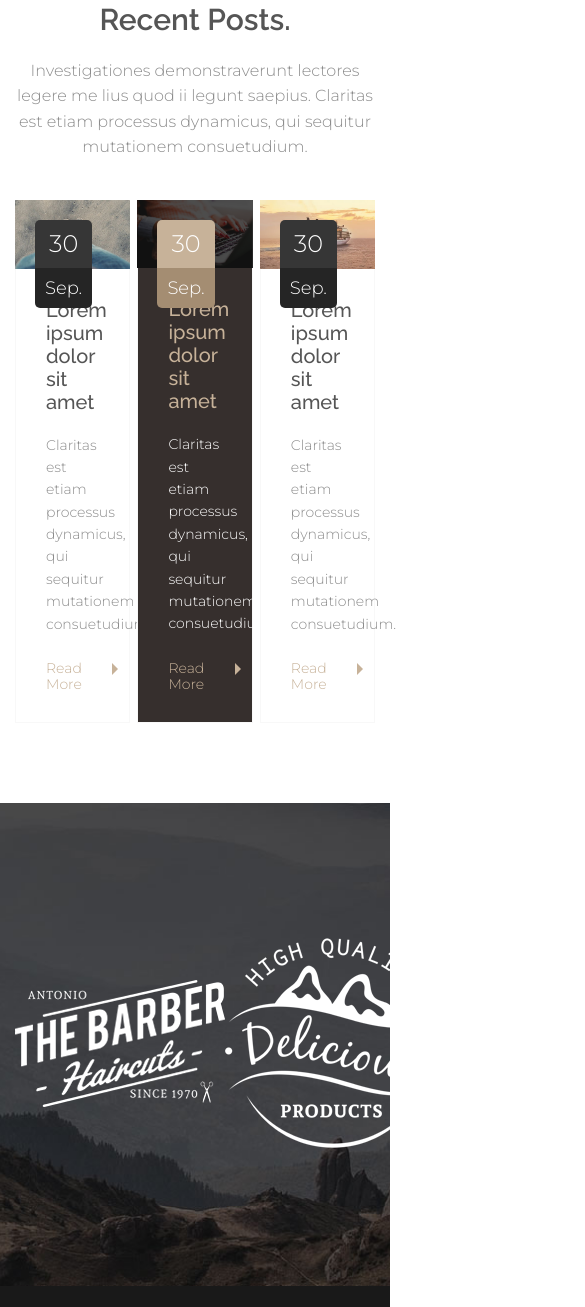
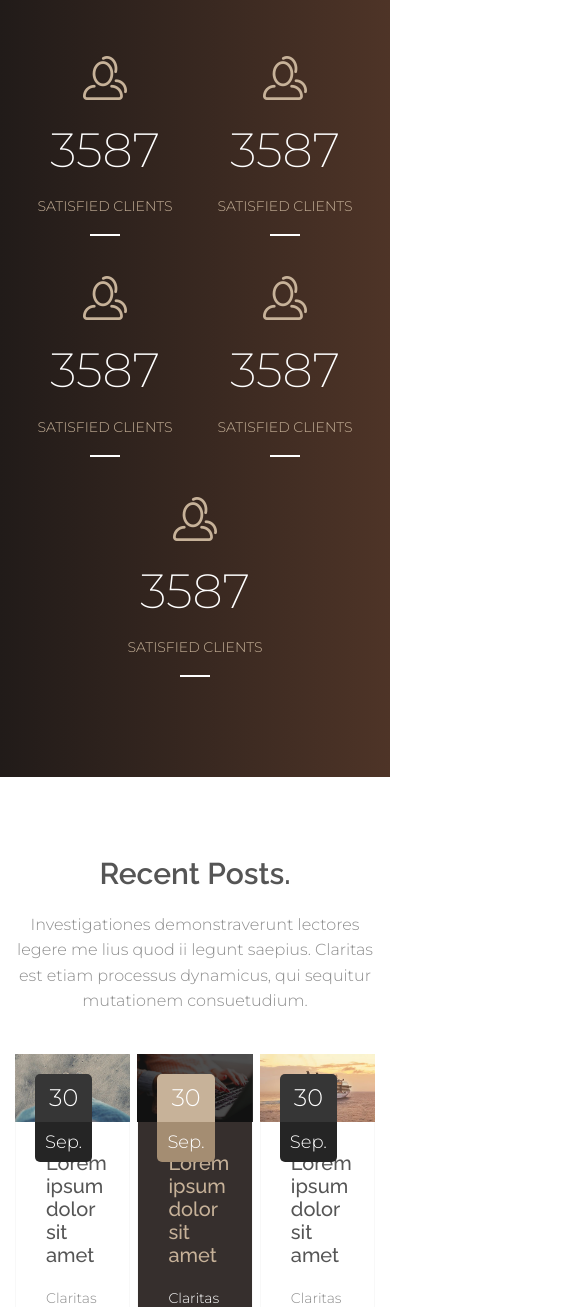
Before and after one commit to fertility47/waxom__project, a plain HTML site: page app/index.html in a window 390 px wide. Shown: the part 5625-6932 px from the top of the page, 585 px wide, since content can reach past the window. Drawn offline with nearby package versions, Linux system fonts and the light colour scheme.

Commit message:
new update

```diff
--- a/app/css/style.css
+++ b/app/css/style.css
@@ -583,6 +583,20 @@ body{
         position: relative;
 
     }
+    @media screen and (max-width:768px){
+        .our__projects-items {
+            width: 49%;
+        }
+    }
+    /* @media screen and (max-width:465px){
+        .statistics__item {
+            width: 50%;
+            text-align: center;
+        }
+        .statistics__item:nth-child(n+2){
+            margin-bottom: 40px;
+        }
+    } */
 
     .our__projects-items:hover
     .our__projects-photo{
@@ -805,26 +819,49 @@ body{
 ========================================================== */
 .statistics {
     display: flex;
-    width: 100%;
+    max-width: 100%;
     padding: 60px 0;
     background: linear-gradient( to right, rgb(33,27,25) 0%, rgb(78,52,39) 100%);
 }
 .statistics__inner {
     display: flex;
-    margin: auto;
+    width: 100%;
+    flex-wrap: wrap;
+    justify-content: space-between;
 }
 
 
 .statistics__item {
+    width: 20%;
     text-align: center;
-    margin-left: 60px;
 }
-.statistics__item:first-child {
-    margin-left: 0px;
+
+@media screen and (max-width:768px){
+    .statistics__item {
+        width: 33.33333%;
+        text-align: center;
+    }
+    .statistics__item:nth-child(-n+3){
+        margin-bottom: 40px;
+    }
+    .statistics__item:nth-child(n+2){
+        margin: 0 auto;
+    }
 }
+@media screen and (max-width:465px){
+    .statistics__item {
+        width: 50%;
+        text-align: center;
+    }
+    .statistics__item:nth-child(n+2){
+        margin-bottom: 40px;
+    }
+}
+
 .statistics__icon {
     margin-bottom: 20px
 }
+
 .stat__number {
     margin-bottom: 20px;
     color: #fff;
@@ -988,7 +1025,15 @@ body{
 .section__label-inner {
     display: flex;
     justify-content: space-between;
-    align-items: center;
+}
+
+.section__label-items{
+    width: 20%;
+    flex-wrap: wrap;
+}
+.section__label-items>img{
+    display: block;
+    width: 100%;
 }
 /* /section label */
 
--- a/app/index.html
+++ b/app/index.html
@@ -309,6 +309,7 @@
         </div>
     </div>
     <div class="statistics">
+        <div class="container">
             <div class="statistics__inner">
                 <div class="statistics__item">
                     <img src="./images/statistics/clients.png" alt="" class="statistics__icon">
@@ -334,6 +335,7 @@
                     <img src="./images/statistics/clients.png" alt="" class="statistics__icon">
                     <div class="stat__number">3587</div>
                     <div class="stat__name">Satisfied Clients</div>
+                </div>
             </div>
         </div>
     </div>
```
Lines whose indentation alone changed are shown as unchanged.
